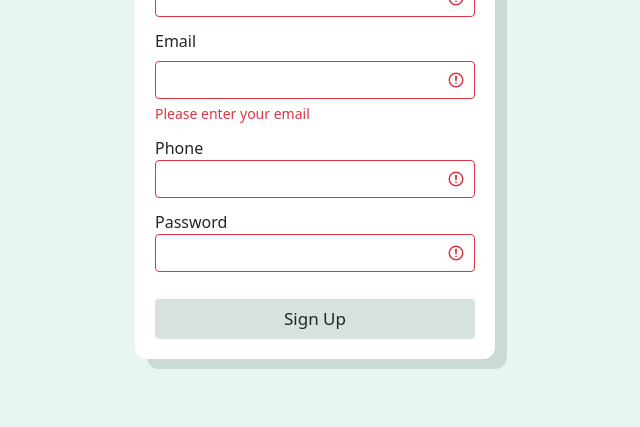
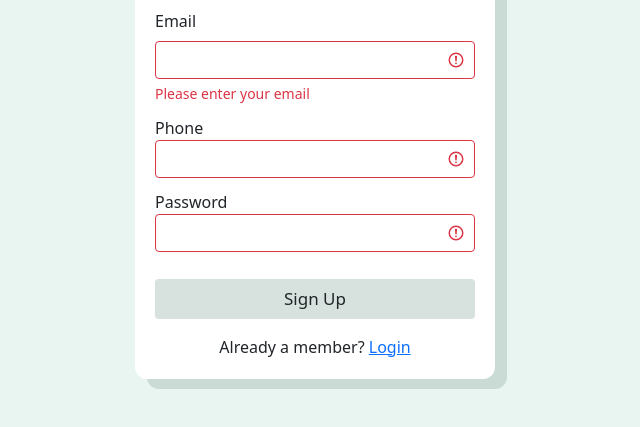
Before and after one commit to Vishal-Merugu/Expense-Tracker, a plain HTML site: page frontend/signup/signup.html in a window 1280 px wide. Shown: the part 291-718 px from the top of the page, without its empty margins (325-965 px from the left). Drawn offline with nearby package versions, Linux system fonts and the light colour scheme.

Commit message:
added already membr? to signup

```diff
--- a/frontend/signup/signup.html
+++ b/frontend/signup/signup.html
@@ -34,6 +34,10 @@
                 <input class = "form-control"  type="password" id = "password" required>
             </div>
             <input class = "btn w-100" id = "submit" type="submit" value = "Sign Up">
+
+            <div class="form-group text-center mt-3 mb-0">
+                Already a member? <a href="#">Login</a>
+            </div>
         </form>
     </div>
 
```
